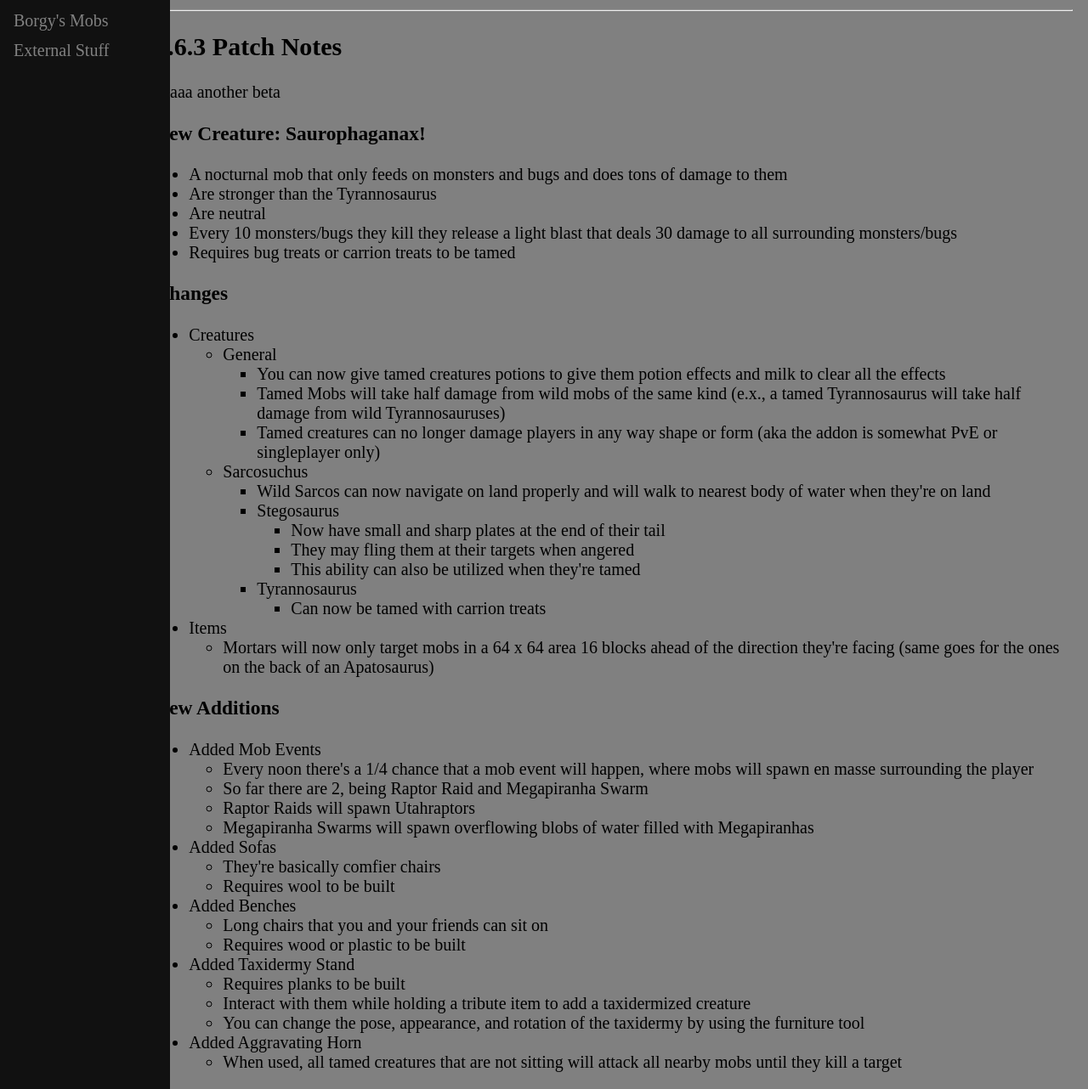
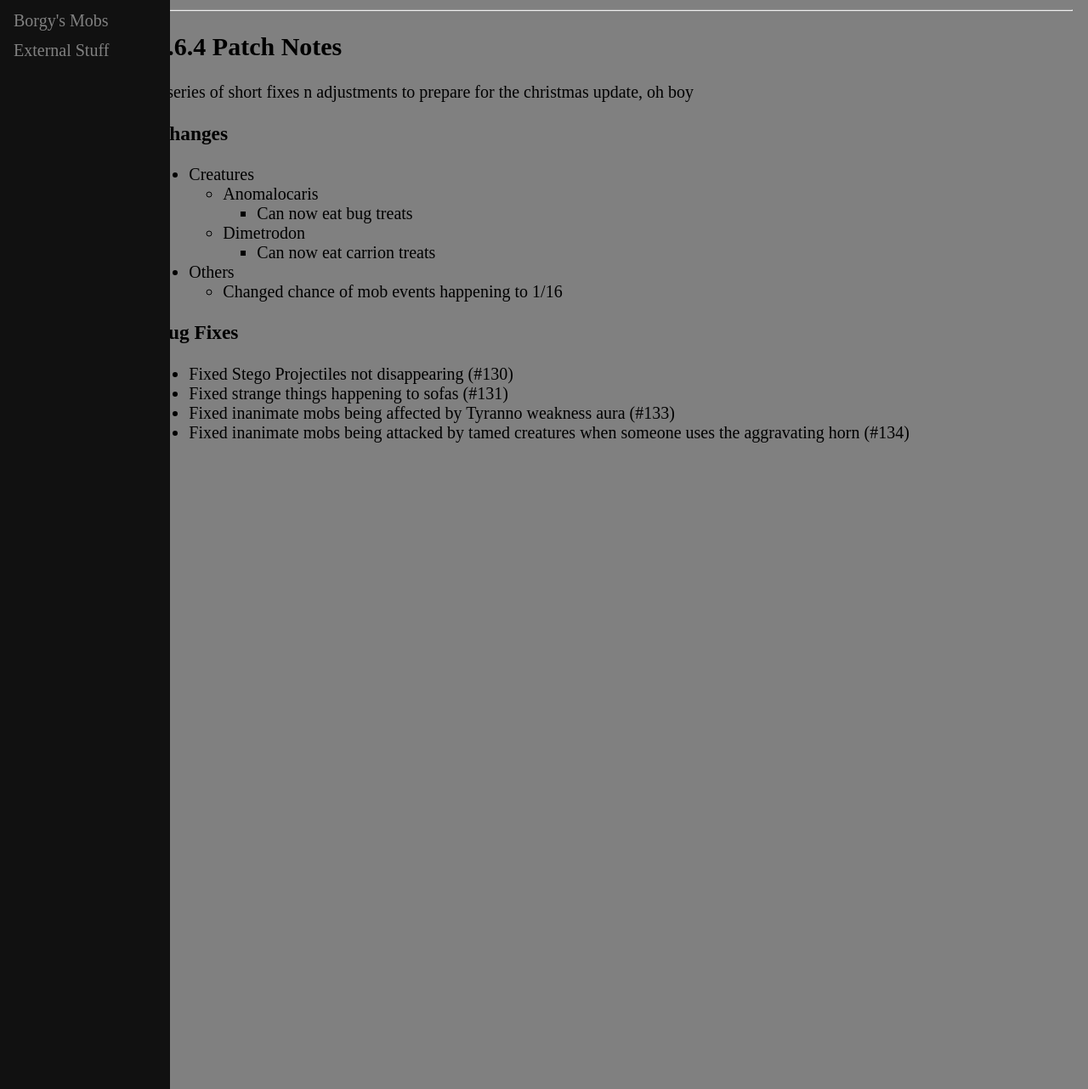
Before and after one commit to ANightDazingZoroark/ANightDazingZoroark.github.io, a Jekyll site: the page built from prehistoric-rift/download/index.html, in a window 1280 px wide and 1400 px high, scrolled down 1031 px, cut to the strip 118-1400 px from the top of the window. Shown: the whole strip at 85% size. Built offline with Jekyll 4.4.1, drawn with Linux system fonts in a browser that asks for light colours; some of the changed text lies outside the part shown.

Commit message:
yet another update

```diff
--- a/prehistoric-rift/download/index.html
+++ b/prehistoric-rift/download/index.html
@@ -18,8 +18,8 @@ You can download the latest version of Prehistoric Rift directly here.
 
 <br />
 
-<button onclick="window.open('Prehistoric Rift Beta 0.6.3.mcaddon')">
-    Download 0.6.3
+<button onclick="window.open('Prehistoric Rift Beta 0.6.4.mcaddon')">
+    Download 0.6.4
 </button>
 
 <br />
@@ -39,73 +39,30 @@ Be sure to check out the <a href="https://prehistoric-rift.fandom.com/wiki/Prehi
 
 <hr/>
 
-<h2>0.6.3 Patch Notes</h2>
-<p>aaaaa another beta</p>
-<h3 id="new-creature-saurophaganax-">New Creature: Saurophaganax!</h3>
-<ul>
-<li>A nocturnal mob that only feeds on monsters and bugs and does tons of damage to them</li>
-<li>Are stronger than the Tyrannosaurus</li>
-<li>Are neutral</li>
-<li>Every 10 monsters/bugs they kill they release a light blast that deals 30 damage to all surrounding monsters/bugs</li>
-<li>Requires bug treats or carrion treats to be tamed</li>
-</ul>
+<h2>0.6.4 Patch Notes</h2>
+<p>a series of short fixes n adjustments to prepare for the christmas update, oh boy</p>
 <h3 id="changes">Changes</h3>
 <ul>
 <li>Creatures<ul>
-<li>General<ul>
-<li>You can now give tamed creatures potions to give them potion effects and milk to clear all the effects</li>
-<li>Tamed Mobs will take half damage from wild mobs of the same kind (e.x., a tamed Tyrannosaurus will take half damage from wild Tyrannosauruses)</li>
-<li>Tamed creatures can no longer damage players in any way shape or form (aka the addon is somewhat PvE or singleplayer only)</li>
+<li>Anomalocaris<ul>
+<li>Can now eat bug treats</li>
 </ul>
 </li>
-<li>Sarcosuchus<ul>
-<li>Wild Sarcos can now navigate on land properly and will walk to nearest body of water when they&#39;re on land</li>
-<li>Stegosaurus<ul>
-<li>Now have small and sharp plates at the end of their tail</li>
-<li>They may fling them at their targets when angered</li>
-<li>This ability can also be utilized when they&#39;re tamed</li>
-</ul>
-</li>
-<li>Tyrannosaurus<ul>
-<li>Can now be tamed with carrion treats</li>
+<li>Dimetrodon<ul>
+<li>Can now eat carrion treats</li>
 </ul>
 </li>
 </ul>
 </li>
-</ul>
-</li>
-<li>Items<ul>
-<li>Mortars will now only target mobs in a 64 x 64 area 16 blocks ahead of the direction they&#39;re facing (same goes for the ones on the back of an Apatosaurus)</li>
+<li>Others<ul>
+<li>Changed chance of mob events happening to 1/16</li>
 </ul>
 </li>
 </ul>
-<h3 id="new-additions">New Additions</h3>
+<h3 id="bug-fixes">Bug Fixes</h3>
 <ul>
-<li>Added Mob Events<ul>
-<li>Every noon there&#39;s a 1/4 chance that a mob event will happen, where mobs will spawn en masse surrounding the player</li>
-<li>So far there are 2, being Raptor Raid and Megapiranha Swarm</li>
-<li>Raptor Raids will spawn Utahraptors</li>
-<li>Megapiranha Swarms will spawn overflowing blobs of water filled with Megapiranhas</li>
+<li>Fixed Stego Projectiles not disappearing (#130)</li>
+<li>Fixed strange things happening to sofas (#131)</li>
+<li>Fixed inanimate mobs being affected by Tyranno weakness aura (#133)</li>
+<li>Fixed inanimate mobs being attacked by tamed creatures when someone uses the aggravating horn (#134)</li>
 </ul>
-</li>
-<li>Added Sofas<ul>
-<li>They&#39;re basically comfier chairs</li>
-<li>Requires wool to be built</li>
-</ul>
-</li>
-<li>Added Benches<ul>
-<li>Long chairs that you and your friends can sit on</li>
-<li>Requires wood or plastic to be built</li>
-</ul>
-</li>
-<li>Added Taxidermy Stand<ul>
-<li>Requires planks to be built</li>
-<li>Interact with them while holding a tribute item to add a taxidermized creature</li>
-<li>You can change the pose, appearance, and rotation of the taxidermy by using the furniture tool</li>
-</ul>
-</li>
-<li>Added Aggravating Horn<ul>
-<li>When used, all tamed creatures that are not sitting will attack all nearby mobs until they kill a target</li>
-</ul>
-</li>
-</ul>
```
Also changed, not shown: 1 other file.
